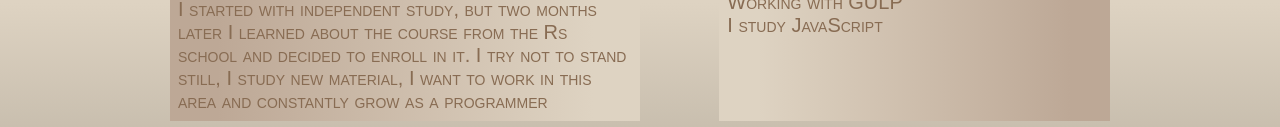
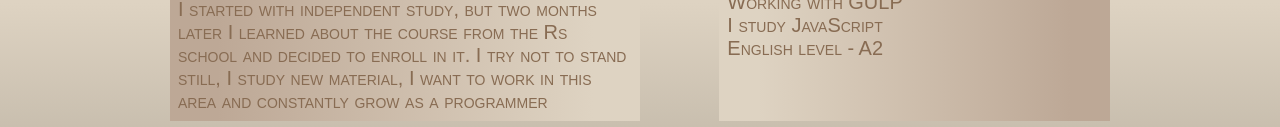
Before and after one commit to VoitihovichP/rsschool-cv, a plain HTML site: page index.html in a window 1280 px wide. Shown: the part 571-698 px from the top of the page. Drawn offline with Linux system fonts and the light colour scheme.

Commit message:
fix: add ebglish level

```diff
--- a/index.html
+++ b/index.html
@@ -37,6 +37,7 @@
                     <li>Coding according to the BEM methodology</li>
                     <li>Working with GULP</li>
                     <li>I study JavaScript</li>
+                    <li>English level - A2</li>
                 </ul>
             </div>
         </div>
```
